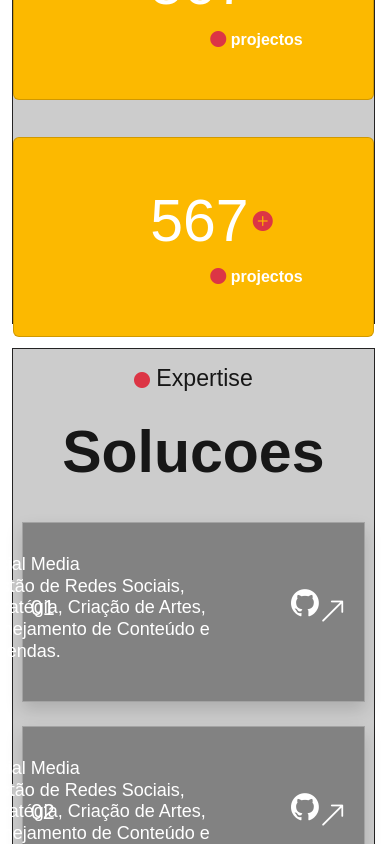
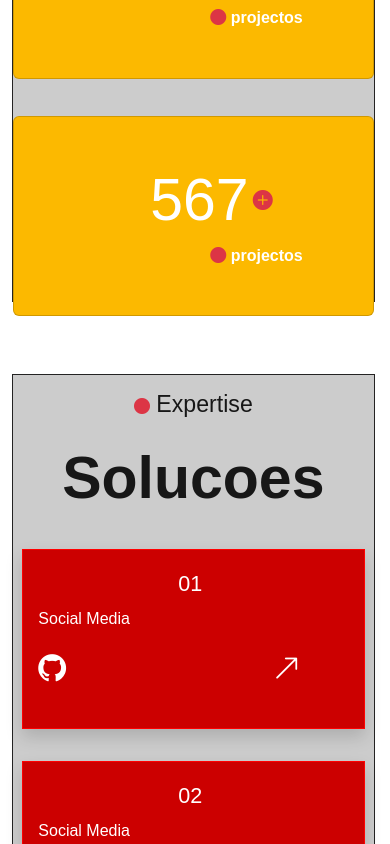
Before and after one commit to Kissimbila16/jftech2.0, a Next.js app: page / in a window 390 px wide. Shown: the part 2406-3250 px from the top of the page. Built offline with nearby package versions, Linux system fonts and the light colour scheme.

Commit message:
add responsividade na parte do job

```diff
--- a/src/app/components/cardmax/index.js
+++ b/src/app/components/cardmax/index.js
@@ -2,31 +2,30 @@ export default function Cardmax({ key, title, text, link, num }) {
   return (
     <>
       <div
-        className="card card-w transparent shadow "
+        className="card card-w transparent shadow mb-2 "
         data-aos="fade-left"
-        data-aos-anchor="#example-anchor"
         data-aos-offset="500"
         data-aos-duration={num}
       >
-        <div className="card-body transparent align-items-center d-flex justify-content-around w-100">
+        <div className="card-body transparent  align-items-center justify-content-around w-100"  id="flex-grid">
           <h4 className="card-title">{title} </h4>
-          <div className="text-left d-grid">
-            <h4 href="#" className="txt-left card-link">
+          <div className="text-left width-auto" >
+            <h4 href="#" className="txt-left card-link fs-6">
               Social Media <br />
-              Gestão de Redes Sociais, Estratégia, Criação de Artes,
-              Planejamento de Conteúdo e Legendas.
+
             </h4>
           </div>
-          <p className="card-text ico-card-max">
-            {" "}
+         <div className="d-flex">
+         <p className="card-text ico-card-max">
             <i className="bi bi-github fs-1"></i>{" "}
           </p>
           <p className="card-text"></p>
-          <div className="d-grid">
+          <div className="d-grid" id="flex-grid">
             <a href="#" className="card-link">
               <i className="bi bi-arrow-up-right fs-1"></i>
             </a>
           </div>
+         </div>
         </div>
       </div>
     </>
--- a/src/app/components/dashboard/index.js
+++ b/src/app/components/dashboard/index.js
@@ -13,7 +13,7 @@ import Typed_text from "../typed";
 export default function Dashboard() {
   return (
     <main>
-      <div className="container  w-100">
+      <div className="w-100">
         <div className={"d-flex alig-items-center fundoPrincipal btn-shine"}>
           {/* <div className=""> */}
             <Typed_text text={"Jftech"} clas={"w-100 text-danger"} />{" "}
@@ -32,7 +32,7 @@ export default function Dashboard() {
         </div>
 
         <div
-          className={"justify-content-around-around my-5 mx-5  layout  "}
+          className={"justify-content-around-around my-xl-5 mx-5  layout  "}
           id="flex-grid"
           data-aos="fade-right"
           data-aos-offset="600"
@@ -67,15 +67,13 @@ export default function Dashboard() {
             </section>
           </div>
         </div>
-        <br id="hide" />
-        <br id="hide" />
-        <br id="hide" />
-        <br id="hide" />
-
+        <br id="hide-br" className="mb-5" />
         <div className=" w-100 layout-auto mb-xl-5 mt-xl-5 ">
 
-          <section className=" justify-content-around border-simple my-xl-5 " id="datalist">
-            <div className="mar-top gap-5" id="flex-grid">
+          <section className=" justify-content-around border-simple my-xl-5 " id="datalist"   data-aos="fade-up"
+          data-aos-offset="600"
+          data-aos-easing="ease-in-sine">
+            <div className="mar-top justify-content-xl-center gap-5" id="flex-grid">
               <Cardmin title={"567"} num={1} text={"projectos"} link={"#"} />
               <Cardmin title={"567"} num={1} text={"projectos"} link={"#"} />
               <Cardmin title={"567"} num={1} text={"projectos"} link={"#"} />
@@ -85,13 +83,11 @@ export default function Dashboard() {
         </div>
         <br />
 
-        <div className="bg w-100  layout-auto mt-xl-5" id="Solucoes">
+        <div className="bg w-100  layout-auto mt-5" id="Solucoes">
           <section className="d-flex justify-content-around border-simple">
             <div
               className="d-grid w-100 my-xl-5 "
-              data-aos="fade-up"
-              data-aos-offset="600"
-              data-aos-easing="ease-in-sine"
+
             >
               <h4 className="py-3 fs-3">
                 <i className="bi bi-circle-fill text-danger fs-6"></i> Expertise
@@ -101,8 +97,8 @@ export default function Dashboard() {
 
               <section
                 className="tam-100 d-grid gap-4 mt-5"
+
                 data-aos="fade-left"
-                data-aos-anchor="#example-anchor"
                 data-aos-offset="600"
                 data-aos-duration="500"
               >
@@ -137,18 +133,16 @@ export default function Dashboard() {
 
         <div className=" slide-t row-12 d-flex justify-content-around align-items-center">
           <div className="card-slide">
-            <div className="emojis">
-              <button>😄</button>
-              <button>😁</button>
-              <button>😆</button>
-              <button>😂</button>
+            <div className="emojis d-flex" id="font-auto">
+              <button className="d-flex align-items-center">Segurança Eletrônica <i className="bi bi-circle-fill text-danger fs-6 mt-3 mx-2"></i>   </button>
+              <button className="d-flex align-items-center">Redes de Computadores<i className="bi bi-circle-fill text-danger fs-6 mt-3 mx-2"></i>   </button>
+              <button className="d-flex align-items-center">Consultoria<i className="bi bi-circle-fill text-danger fs-6 mt-3 mx-2"></i>   </button>
+              <button className="d-flex align-items-center">Desenvolvimento Mobile<i className="bi bi-circle-fill text-danger fs-6 mt-3 mx-2"></i>   </button>
+              <button className="d-flex align-items-center">Desenvolvimento Web<i className="bi bi-circle-fill text-danger fs-6 mt-3 mx-2"></i>   </button>
+              <button className="d-flex align-items-center">Design UI/UX<i className="bi bi-circle-fill text-danger fs-6 mt-3 mx-2"></i>   </button>
+              <button className="d-flex align-items-center">Gestão de Conteúdo Digital<i className="bi bi-circle-fill text-danger fs-6 mt-3 mx-2"></i>   </button>
             </div>
-            <div className="emojis">
-              <button>😄</button>
-              <button>😁</button>
-              <button>😆</button>
-              <button>😂</button>
-            </div>
+
           </div>
         </div>
         <div className="slide-w center d-grid  justify-content-around align-items-center ">
@@ -168,19 +162,19 @@ export default function Dashboard() {
           </div>
         </div>
 
-        <div className="bg w-100  layout-auto mt-5     ">
+        <div className="w-100  layout-auto mt-5">
           <section
             className="d-flex justify-content-center border-simple"
             id="Portfolio"
           >
             <div className="d-grid w-100 my-4 ">
-              <h4 className="py-3 fs-3">
-                <i className="bi bi-circle-fill text-danger fs-6"></i> Jobs
+              <h4 className="py-3 fs-3 mx-1 text-center">
+                <i className="bi bi-circle-fill text-danger fs-6" ></i> Jobs
               </h4>
-              <h1 className="fw-bolder text-s text-auto txt-t" id="font-auto">Portfólio</h1>
+              <h1 className="fw-bolder text-s text-auto txt-t text-center " id="font-auto">Portfólio</h1>
               <br />
-              <div className="d-flex justify-content-around w-100">
-                <ol className=" w-50 d-flex justify-content-around">
+              <div className="d-flex justify-content-around w-100 ">
+                <ol className=" w-50 d-block justify-content-around text-center" >
                   <Nav_text name={"Todos"} way="#" />
                   <Nav_text name={"Site"} way="#" />
                   <Nav_text name={"Landing Page"} way="#" />
--- a/src/app/globals.css
+++ b/src/app/globals.css
@@ -277,7 +277,7 @@ a {
        width:var(--width-auto);
     }
     .center{
-  text-align: center;
+  text-align: center!important;
     }
 
     .left{
@@ -477,31 +477,29 @@ transition: all 1.5s;
 /* From Uiverse.io by devkatyall */
 .card-slide {
   width: 100%;
-  background: rgba(41, 41, 41, 0.07);
+  /* background: rgba(41, 41, 41, 0.07); */
   white-space: nowrap;
   overflow: hidden;
   border-radius: 50px;
   border-radius: 0px;
-  -webkit-box-shadow: -10px 0px 13px -7px #0000003a,
-    10px 0px 13px -7px #0000003a, 5px 5px 15px 5px rgba(0, 0, 0, 0);
-  box-shadow: -10px 0px 33px -7px #0000003a, 10px 0px 33px -7px #0000003a,
-    5px 5px 35px 5px rgba(0, 0, 0, 0);
 }
 
 button {
-  font-size: 70px;
+  font-size: 5.3rem;
   margin: 0 5px;
   border: none;
   background-color: transparent;
   cursor: grab;
 }
 button:hover {
-  transform: scale(1.1);
+  /* transform: scale(1.0); */
+  font-size: 5.5rem;
+
   transition: 0.5s ease;
 }
 .emojis {
   display: inline-block;
-  animation: 5s sliding infinite linear;
+  animation: 10s sliding infinite linear;
   margin-left: 28%;
 }
 
@@ -520,7 +518,7 @@ button:hover {
 }
 
 #hide{
-  display: block;
+  display: grid;
 }
 #flex-grid{
   display: flex;
@@ -528,13 +526,16 @@ button:hover {
   height: auto;
 }
 #font-auto{
-  font-size: 8rem;
+  font-size: 4rem;
  }
 
 @media(max-width:1100px){
   #hide{
     display: none!important;
   }
+
+
+
 #btn-main{
   margin-bottom: 15%;
 }
@@ -552,6 +553,21 @@ button:hover {
   width: 100%;
   height: 100%;
   margin-left: 0%!important;
+  }
+
+
+
+  #grid-flex{
+    display: flex;
+  width: 100%;
+  height: 100%;
+  margin-left: 0%!important;
+  }
+
+  .width-auto{
+  display: flex;
+  width: 53vw;
+  height: 100%;
   }
 
   .img-main img{
@@ -601,4 +617,22 @@ button:hover {
   font-size: 2rem;
  }
 
+
+ .card.card-b:nth-child(1){
+  margin-top: 15%;
+ }
+
+ .card-w{
+  background-color: red;
+ }
+
+
+ .card-link > .bi.bi-arrow-up-right.fs-1 {
+  margin-left: 100%!important;
+ }
+
+.w-center{
+  margin-left: -25%;
 }
+
+}
--- a/src/app/layouts/Nav/index.js
+++ b/src/app/layouts/Nav/index.js
@@ -1,7 +1,6 @@
 import Btn_Contato_Nos from "@/app/components/contacto";
 import Icon from "@/app/components/Icon";
 import Nav_text from "@/app/components/link";
-import Rede_Socias from "@/app/components/socias";
 
 export default function Nav() {
   return (
--- a/src/app/layouts/default/index.js
+++ b/src/app/layouts/default/index.js
@@ -4,9 +4,9 @@ import Header from "../Header";
 
 export default function Default() {
   return (
-    <main className="w-100 h-100 row">
+    <main className="w-100 h-100 row-xl-12">
       <Header />
-      <div className="container row w-100 m-xl-4">
+      <div className="container row w-100 mx-xl-4">
         <Dashboard />
         <Footer />
       </div>
```
